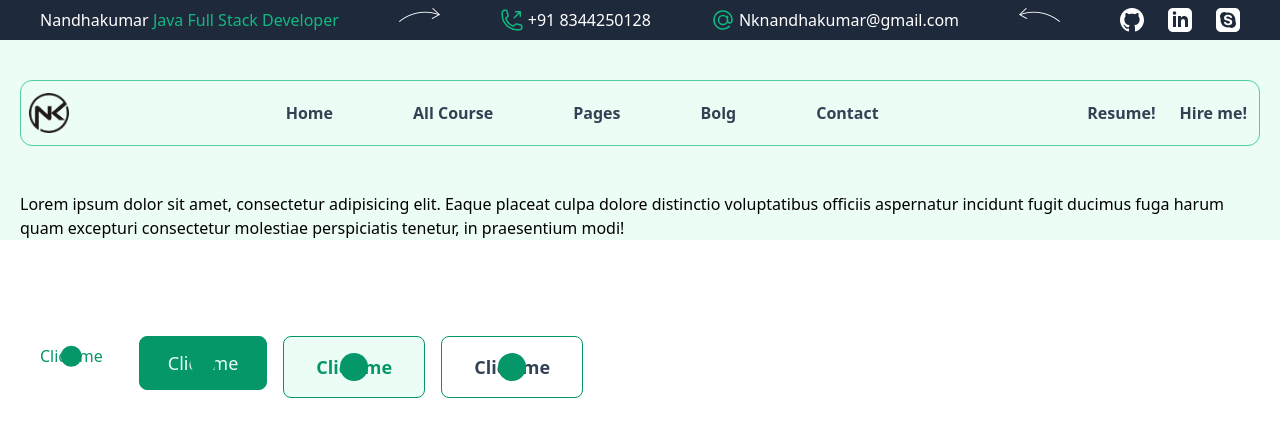
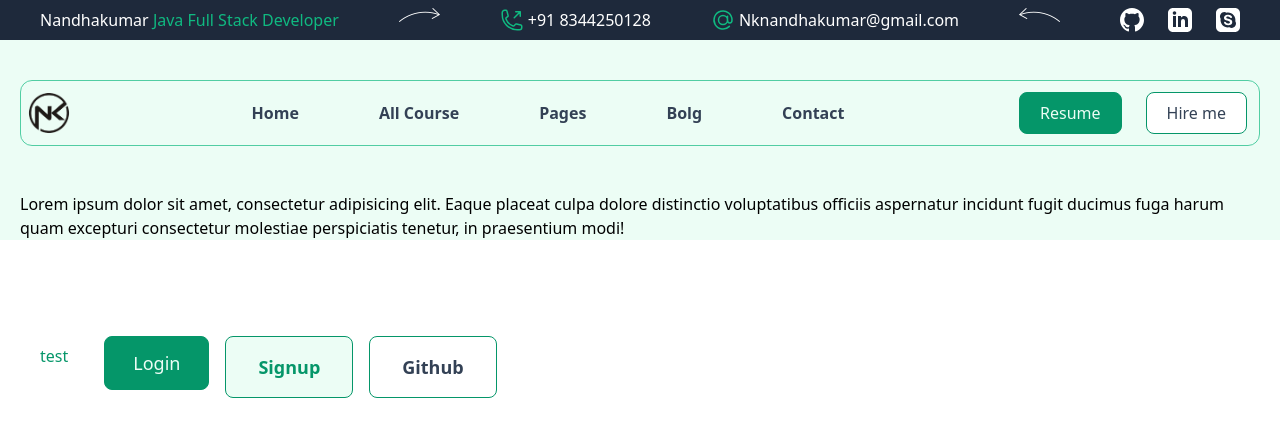
Before and after one commit to KNandhakumar/Angular-with-animate-tailwinCss-Portfolio, an Angular app: page / in a window 1280 px wide. Shown: the top 436 px of the page. Built offline with nearby package versions, Linux system fonts and the light colour scheme; what @midudev/tailwind-animations would draw is missing.

Commit message:
Update : Button Component finish

```diff
--- a/src/app/home/home.component.html
+++ b/src/app/home/home.component.html
@@ -4,8 +4,8 @@
     </div>
 </section>
 <div class="container py-24 flex gap-4">
-    <app-button></app-button>
-    <app-button size="M" shade="D" animation="C"></app-button>
-    <app-button size="L" shade="L" animation="C"></app-button>
-    <app-button size="L" shade="W" animation="C"></app-button>
+    <app-button (click)="test()" name="test"></app-button>
+    <app-button (click)="test()" size="M" shade="D" animation="C" name="Login"></app-button>
+    <app-button (click)="test()" size="L" shade="L" animation="C" name="Signup"></app-button>
+    <app-button (click)="test()" size="L" shade="W" animation="C" name="Github"></app-button>
 </div>
--- a/src/app/home/home.component.ts
+++ b/src/app/home/home.component.ts
@@ -1,6 +1,4 @@
 import { Component } from '@angular/core';
-import { BrowserModule } from '@angular/platform-browser';
-import { RouterOutlet } from '@angular/router';
 import { ButtonComponent } from '../shared/button/button.component';
 
 @Component({
@@ -11,5 +9,7 @@ import { ButtonComponent } from '../shared/button/button.component';
   styleUrl: './home.component.css'
 })
 export class HomeComponent {
-
+  test(){
+    console.log(this.test)
+  }
 }
--- a/src/app/shared/auth-links/auth-links.component.html
+++ b/src/app/shared/auth-links/auth-links.component.html
@@ -1,8 +1,22 @@
-<ul class="flex justify-center gap-6 font-semibold text-slate-700 pr-3">
+<ul class="flex justify-center items-center gap-6 font-semibold text-slate-700 pr-3">
     <li>
-        <a href="">Resume!</a>
+        <!-- Large Screen -->
+        <a href="/assets/pdf/Nandhakumar.pdf" target="_blank">
+            <app-button class="hidden lg:block" name="Resume" shade="D" animation="C"></app-button>
+        </a>
+        <!-- Small Screen -->
+        <a href="/assets/pdf/Nandhakumar.pdf" target="_blank">
+            <app-button class="lg:hidden" name="Resume" shade="D" animation="C"></app-button>
+        </a>
     </li>
     <li>
-        <a href="">Hire me!</a>
+        <!-- Large Screen -->
+        <a href="#">
+            <app-button class="hidden lg:block" name="Hire me" size="S" shade="W" animation="F"></app-button>
+        </a>
+        <!-- Small Screen -->
+        <a href="#">
+            <app-button class="lg:hidden" name="Hire me" size="S" shade="W" animation="F"></app-button>
+        </a>
     </li>
 </ul>
--- a/src/app/shared/auth-links/auth-links.component.ts
+++ b/src/app/shared/auth-links/auth-links.component.ts
@@ -1,9 +1,10 @@
 import { Component } from '@angular/core';
+import { ButtonComponent } from '../button/button.component';
 
 @Component({
   selector: 'app-auth-links',
   standalone: true,
-  imports: [],
+  imports: [ButtonComponent],
   templateUrl: './auth-links.component.html',
   styleUrl: './auth-links.component.css'
 })
--- a/src/app/shared/button/button.component.html
+++ b/src/app/shared/button/button.component.html
@@ -1,10 +1,10 @@
-<button class="relative group transition-all duration-500
+<button class="relative group transition-all duration-500 overflow-hidden
 {{
     this.animation==='F'&&this.shade==='D'?
     ' hover:bg-emerald-50':
     this.animation==='F'&&this.shade==='L'?
     ' hover:bg-emerald-600':
-    this.animation==='F'&&this.shade==='w'?
+    this.animation==='F'&&this.shade==='W'?
     'hover:bg-emerald-600':
     ''
 }}
@@ -23,13 +23,18 @@ this.size==='S'?
 'px-5 py-2 rounded-lg font-medium text-base':
 this.size==='M'?
 'px-7 py-3 rounded-lg font-medium text-lg':
-'px-8 py-4 rounded-lg font-semibold text-lg'
+'px-4 xl:px-8 py-4 rounded-lg font-semibold text-lg'
 }}">
-    <span>
-        Click me
+    <span class="z-30 relative">
+        {{this.name}}
     </span>
     <!-- this is a rull for absolute how to center this method is very useful -->
-    <span class="absolute top-[50%] left-[50%] -translate-x-[50%] -translate-y-[50%] w-[20%] rounded-full  bg-emerald-600 aspect-square">
-
+    <span *ngIf="this.shade!='NA' && this.animation==='C'" class="absolute top-[50%] left-[50%] -translate-x-[50%] -translate-y-[50%] w-[20%] group-hover:w-[200%] transition-all duration-1000 opacity-0 group-hover:opacity-100 rounded-full aspect-square z-20
+    {{
+        this.shade==='D'?
+        'bg-emerald-50':
+        ' bg-emerald-600'
+    }}
+    ">
     </span>
 </button>
--- a/src/app/shared/button/button.component.ts
+++ b/src/app/shared/button/button.component.ts
@@ -1,9 +1,10 @@
+import { CommonModule } from '@angular/common';
 import { Component, Input } from '@angular/core';
 
 @Component({
   selector: 'app-button',
   standalone: true,
-  imports: [],
+  imports: [CommonModule],
   templateUrl: './button.component.html',
   styleUrl: './button.component.css'
 })
@@ -14,4 +15,6 @@ export class ButtonComponent {
   shade = 'NA'; // dark , light , white , NA -> not applicable -> Link
   @Input('animation')
   animation = 'F'; // circle , fade
+  @Input('name')
+  name = '';
 }
```
Also changed, not shown: 1 other file (tests, documents, lock files or other folders).
